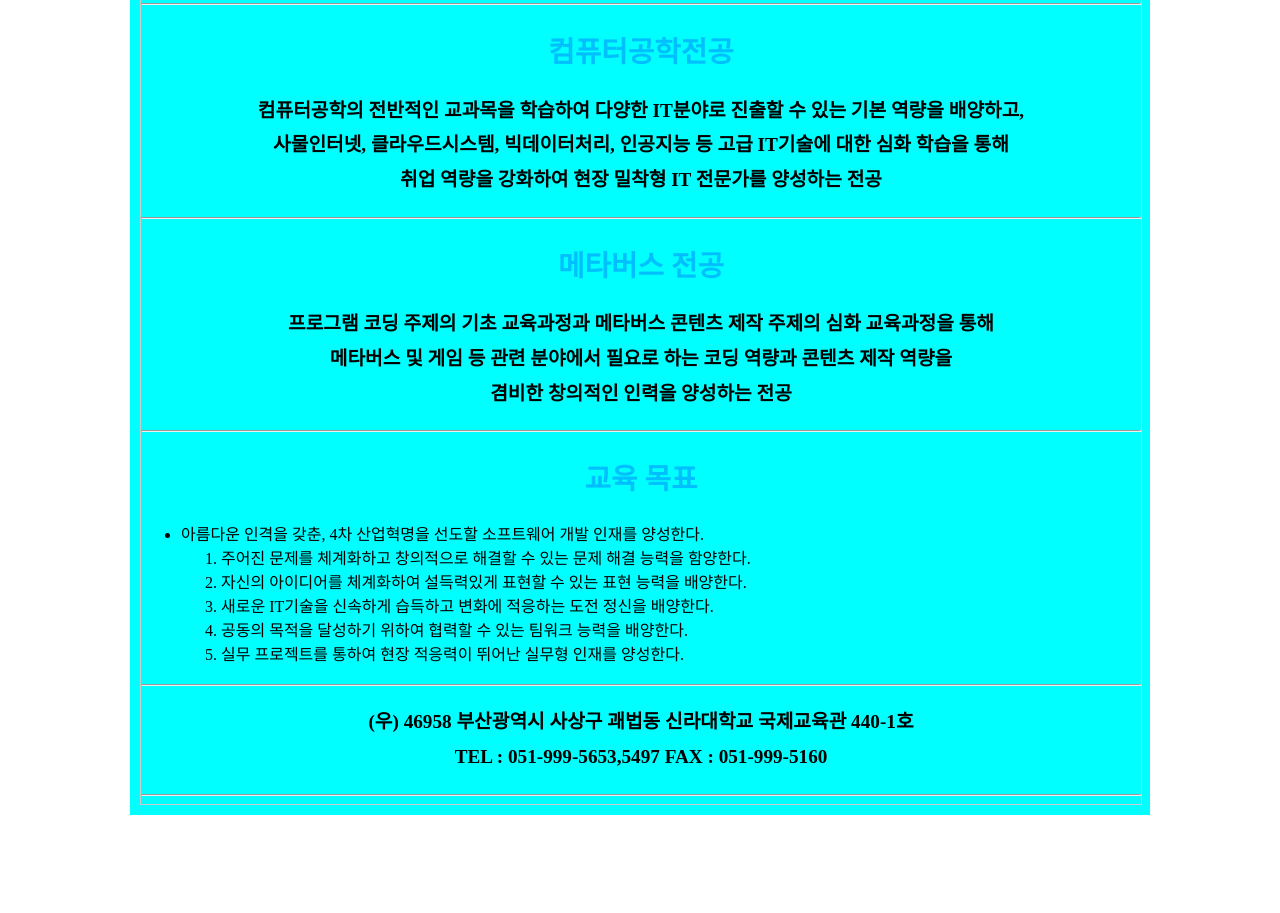
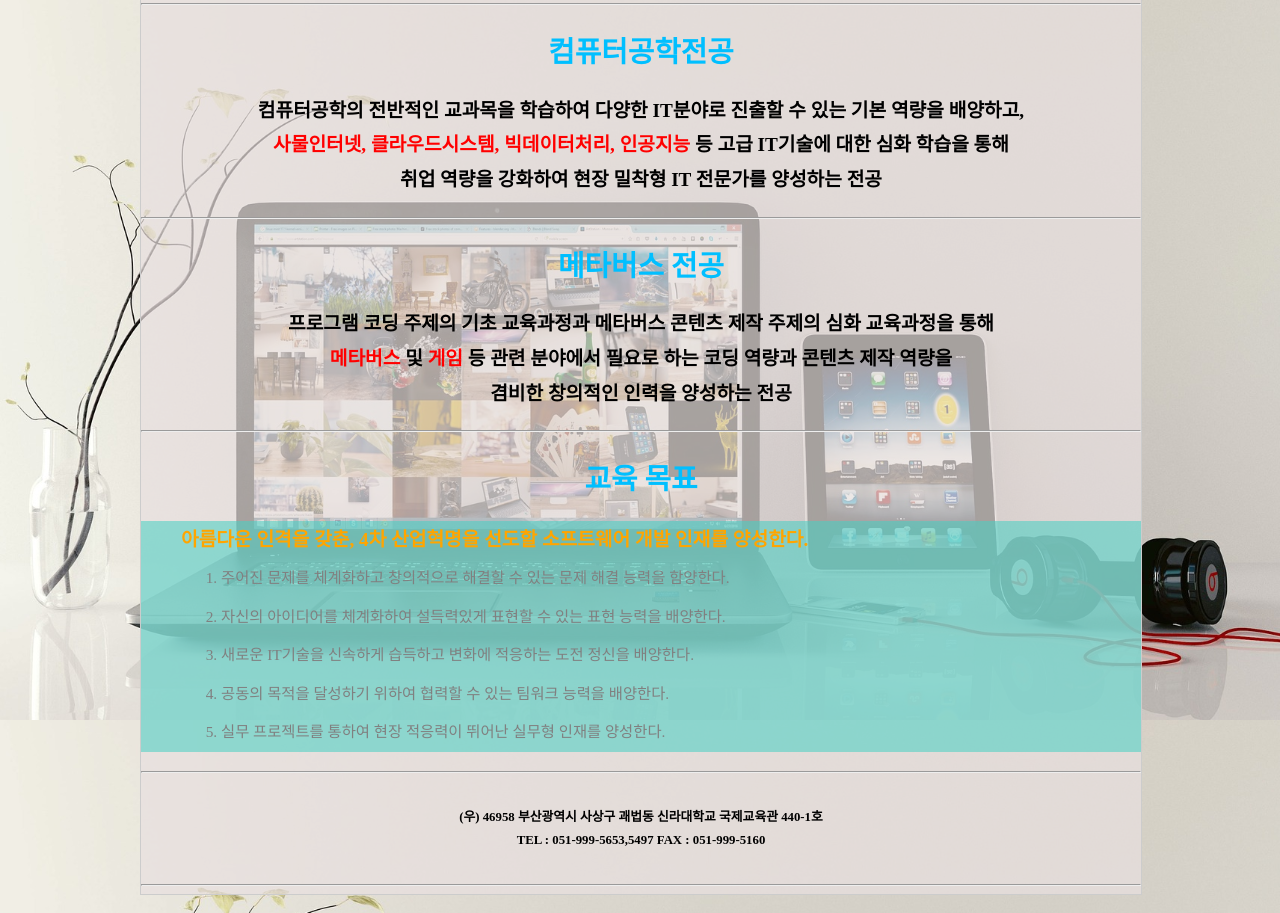
Before and after one commit to westerdif/HTML, a plain HTML site: page 5장6장7장/학과소개.구민수.html in a window 1280 px wide. Shown: the part 880-1793 px from the top of the page. Before the commit the page ends 1703 px from the top, so only its background shows below. Drawn offline with Linux system fonts and the light colour scheme.

Commit message:
Add files via upload

```diff
--- a/5장6장7장/학과소개.구민수.html
+++ b/5장6장7장/학과소개.구민수.html
@@ -7,9 +7,18 @@
         <title>컴퓨터공학부 - 구민수</title>
 
         <style>
+            body{
+                /*background-color: rgb(152, 27, 27);*/
+                background-image: url(images/laptop-1483974_1920.jpg); /*배경이미지 : 주소*/
+                background-repeat: no-repeat; /*배경 반복*/
+                background-attachment: fixed; /*배경 고정*/
+                background-position: center; /*배경 위치*/
+                background-size: cover; /*배경 쓰기*/
+            }
+
             /* 전체 콘텐츠를 감싸는 div*/
             #container{
-                background-color: aqua; /*배경색*/
+                /*background-color: aqua; /*배경색*/
                 width: 1000px; /*너비*/
                 margin: 0 auto; /*가로로 가운데 배치*/
                 padding: 10px; /*테두리와 내용 사이의 왼쪽 여백*/
@@ -19,7 +28,7 @@
             #main{
                 width: 1000px;
                 border: 1px solid #ccc;
-
+                background-color: rgba(232, 224, 224, 0.702);
             }
 
             img{
@@ -51,6 +60,30 @@
                 text-align: justify;
                 padding: 20px;
             }
+
+            ul{
+                font-size: 1.2em;
+                color: orange;
+                line-height: 2em;
+                font-weight: bold;
+                list-style-type: none; /*그 태그의 리스트 스타일을 변경*/
+                background-color: rgba(72, 208, 196, 0.553);
+            }
+
+            ol{
+                font-size: 0.8em;
+                color: gray;
+                font-weight: normal;
+            }
+
+            .min_text{
+                font-size: 0.8em;
+                padding: 20px;
+            }
+
+            .red_point{
+                color: red;
+            }
         </style>
     </head>
 
@@ -80,7 +113,7 @@
                 <h2>컴퓨터공학전공</h2>
                 <p>
                     컴퓨터공학의 전반적인 교과목을 학습하여 다양한 IT분야로 진출할 수 있는 기본 역량을 배양하고, <br>
-                    사물인터넷, 클라우드시스템, 빅데이터처리, 인공지능 등 고급 IT기술에 대한 심화 학습을 통해<br>
+                    <span class="red_point">사물인터넷, 클라우드시스템, 빅데이터처리, 인공지능 </span> 등 고급 IT기술에 대한 심화 학습을 통해<br>
                     취업 역량을 강화하여 현장 밀착형 IT 전문가를 양성하는 전공<br>
 
                 </p>
@@ -89,7 +122,7 @@
                 <h2>메타버스 전공</h2>
                 <p>
                     프로그램 코딩 주제의 기초 교육과정과 메타버스 콘텐츠 제작 주제의 심화 교육과정을 통해<br>
-                    메타버스 및 게임 등 관련 분야에서 필요로 하는 코딩 역량과 콘텐츠 제작 역량을<br>
+                    <span class="red_point">메타버스</span> 및 <span class="red_point">게임</span> 등 관련 분야에서 필요로 하는 코딩 역량과 콘텐츠 제작 역량을<br>
                     겸비한 창의적인 인력을 양성하는 전공<br>
                 </p>
                 <hr>
@@ -114,7 +147,7 @@
 
 
                 <!--주소영역-->
-                <p>
+                <p class="min_text">
                     (우) 46958 부산광역시 사상구 괘법동 신라대학교 국제교육관 440-1호<br>
                     TEL : 051-999-5653,5497 FAX : 051-999-5160
 
```
Also changed, not shown: css.속성.html (added, +18 -0 lines).
